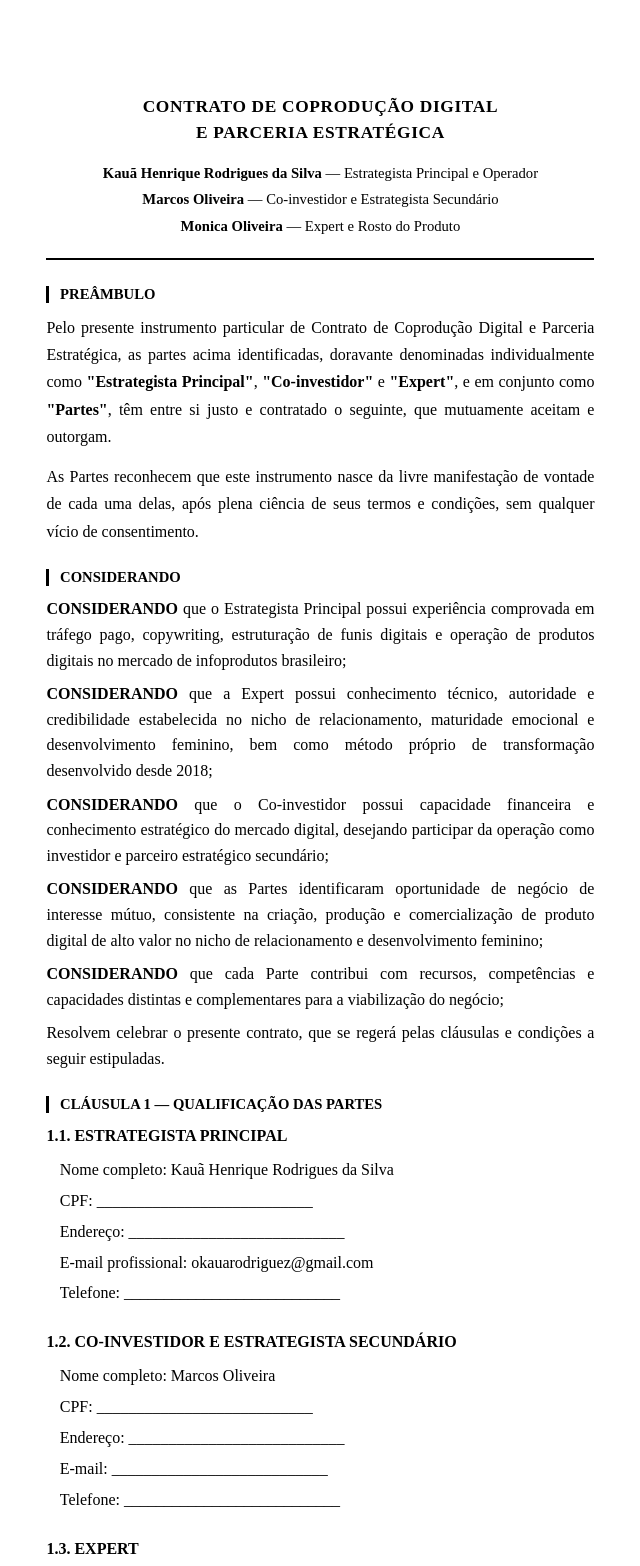
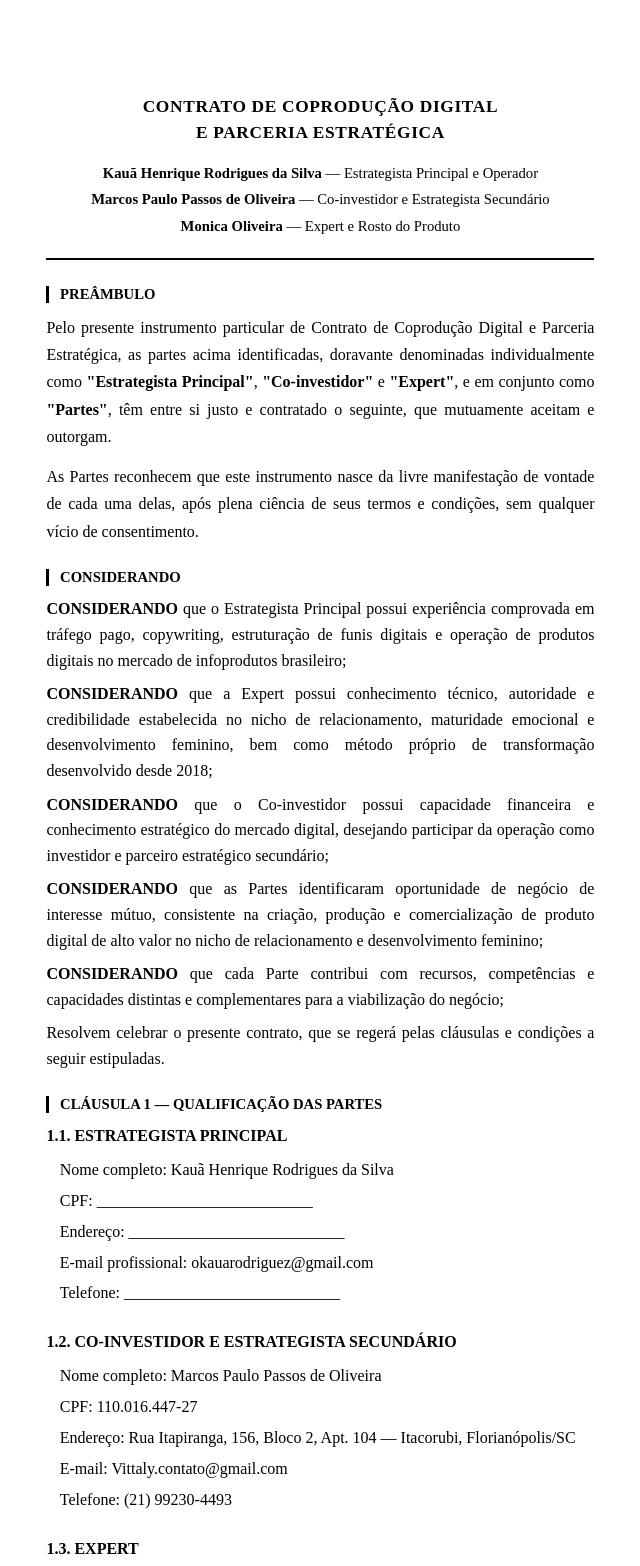
Before and after one commit to okauarodriguez-dotcom/grupoaura, a plain HTML site: page operacoes/contrato-coproducao-monica-oliveira.html in a window 1280 px wide. Shown: the top 1566 px of the page, without its empty margins (329-969 px from the left). Drawn offline with Linux system fonts and the light colour scheme; a web font is replaced by a local one.

Commit message:
auto: atualizacao do projeto 2026-05-02_1545

```diff
--- a/operacoes/contrato-coproducao-monica-oliveira.html
+++ b/operacoes/contrato-coproducao-monica-oliveira.html
@@ -217,7 +217,7 @@
     <h1>Contrato de Coprodução Digital<br>e Parceria Estratégica</h1>
     <div class="partes">
       <strong>Kauã Henrique Rodrigues da Silva</strong> — Estrategista Principal e Operador<br>
-      <strong>Marcos Oliveira</strong> — Co-investidor e Estrategista Secundário<br>
+      <strong>Marcos Paulo Passos de Oliveira</strong> — Co-investidor e Estrategista Secundário<br>
       <strong>Monica Oliveira</strong> — Expert e Rosto do Produto
     </div>
   </div>
@@ -254,11 +254,11 @@
 
   <br>
   <div class="item"><span class="num">1.2.</span> <strong>CO-INVESTIDOR E ESTRATEGISTA SECUNDÁRIO</strong></div>
-  <div class="qualificacao">Nome completo: Marcos Oliveira</div>
-  <div class="qualificacao">CPF: ___________________________</div>
-  <div class="qualificacao">Endereço: ___________________________</div>
-  <div class="qualificacao">E-mail: ___________________________</div>
-  <div class="qualificacao">Telefone: ___________________________</div>
+  <div class="qualificacao">Nome completo: Marcos Paulo Passos de Oliveira</div>
+  <div class="qualificacao">CPF: 110.016.447-27</div>
+  <div class="qualificacao">Endereço: Rua Itapiranga, 156, Bloco 2, Apt. 104 — Itacorubi, Florianópolis/SC</div>
+  <div class="qualificacao">E-mail: Vittaly.contato@gmail.com</div>
+  <div class="qualificacao">Telefone: (21) 99230-4493</div>
 
   <br>
   <div class="item"><span class="num">1.3.</span> <strong>EXPERT</strong></div>
@@ -315,7 +315,7 @@
   <div class="sub-item"><strong>i)</strong> Garantir a continuidade da entrega dos produtos já comercializados em caso de rescisão contratual de qualquer das Partes.</div>
 
   <!-- CLÁUSULA 5 -->
-  <div class="secao-titulo">Cláusula 5 — Atribuições e Inadimplência do Co-investidor (Marcos Oliveira)</div>
+  <div class="secao-titulo">Cláusula 5 — Atribuições e Inadimplência do Co-investidor (Marcos Paulo Passos de Oliveira)</div>
 
   <p><span class="num">5.1.</span> Compete ao Co-investidor:</p>
 
@@ -343,7 +343,7 @@
 
   <p><span class="num">6.2.</span> Os salários, honorários, encargos trabalhistas, previdenciários e quaisquer outros custos decorrentes dessas contratações são de responsabilidade exclusiva do Estrategista Principal e não serão deduzidos do lucro líquido distribuível, conforme previsto na Cláusula 11.3.</p>
 
-  <p><span class="num">6.3.</span> Monica Oliveira e Marcos Oliveira não possuem qualquer vínculo empregatício, societário ou de responsabilidade com os colaboradores contratados pelo Estrategista Principal, sendo expressamente vedada qualquer reclamação trabalhista ou previdenciária em face das demais Partes decorrente dessas contratações.</p>
+  <p><span class="num">6.3.</span> Monica Oliveira e Marcos Paulo Passos de Oliveira não possuem qualquer vínculo empregatício, societário ou de responsabilidade com os colaboradores contratados pelo Estrategista Principal, sendo expressamente vedada qualquer reclamação trabalhista ou previdenciária em face das demais Partes decorrente dessas contratações.</p>
 
   <p><span class="num">6.4.</span> Caso as Partes venham a acordar, em instrumento escrito separado, a contratação de pessoal custeada em conjunto, os respectivos custos poderão ser incluídos nas deduções previstas na Cláusula 11.2, mediante formalização prévia por todas as Partes.</p>
 
@@ -380,7 +380,7 @@
   <!-- CLÁUSULA 9 -->
   <div class="secao-titulo">Cláusula 9 — Sigilo e Confidencialidade</div>
 
-  <p><span class="num">9.1.</span> Monica Oliveira e Marcos Oliveira obrigam-se, de forma solidária e independente entre si, a:</p>
+  <p><span class="num">9.1.</span> Monica Oliveira e Marcos Paulo Passos de Oliveira obrigam-se, de forma solidária e independente entre si, a:</p>
 
   <div class="sub-item"><strong>a)</strong> Não revelar, divulgar ou compartilhar, por qualquer meio, a terceiros: estratégia da operação, estrutura do funil, mecanismo do produto, roteiros de copy, scripts de VSL, dados de performance (faturamento, ROAS, CPA, CPM, volumes de venda) ou qualquer informação operacional da parceria;</div>
   <div class="sub-item"><strong>b)</strong> Não divulgar os termos deste contrato, incluindo percentuais de remuneração de qualquer das Partes, sem autorização expressa e escrita do Estrategista Principal;</div>
@@ -407,7 +407,7 @@
 
   <p><span class="num">10.3.</span> Atendimentos clínicos psicanalíticos individuais e atividades de conteúdo orgânico nas redes sociais não são afetados pela restrição do item 10.2, desde que não envolvam operação de tráfego pago com terceiros.</p>
 
-  <p><span class="num">10.4.</span> O Co-investidor Marcos Oliveira não poderá, durante a vigência deste contrato, co-investir, financiar ou participar de operações concorrentes no nicho de relacionamento, maturidade emocional ou desenvolvimento feminino.</p>
+  <p><span class="num">10.4.</span> O Co-investidor Marcos Paulo Passos de Oliveira não poderá, durante a vigência deste contrato, co-investir, financiar ou participar de operações concorrentes no nicho de relacionamento, maturidade emocional ou desenvolvimento feminino.</p>
 
   <!-- CLÁUSULA 11 -->
   <div class="secao-titulo">Cláusula 11 — Remuneração e Forma de Pagamento</div>
@@ -429,7 +429,7 @@
       <td style="text-align:center;">25%</td>
     </tr>
     <tr>
-      <td>Marcos Oliveira — Co-investidor</td>
+      <td>Marcos Paulo Passos de Oliveira — Co-investidor</td>
       <td style="text-align:center;">25%</td>
     </tr>
   </table>
@@ -455,7 +455,7 @@
 
   <p><span class="num">11.5.</span> <strong>Pagamento ao Co-investidor</strong></p>
   <div class="sub-item"><strong>a)</strong> Frequência: mensal, referente ao mês anterior já encerrado, com repasse até o dia <strong>15 (quinze)</strong> do mês subsequente ao período de apuração;</div>
-  <div class="sub-item"><strong>b)</strong> Forma: transferência bancária (TED/PIX) para conta bancária de titularidade de Marcos Oliveira, a ser por ele indicada e acordada entre as Partes no início da operação;</div>
+  <div class="sub-item"><strong>b)</strong> Forma: transferência bancária (TED/PIX) para conta bancária de titularidade de Marcos Paulo Passos de Oliveira, a ser por ele indicada e acordada entre as Partes no início da operação;</div>
   <div class="sub-item"><strong>c)</strong> Moeda: Real Brasileiro (R$).</div>
 
   <p><span class="num">11.6.</span> O Estrategista Principal poderá reter parte do lucro líquido como reserva operacional, desde que devidamente comunicado às demais Partes no relatório mensal, não podendo tal retenção superar <strong>20% (vinte por cento)</strong> do lucro líquido apurado em cada período.</p>
@@ -472,7 +472,7 @@
   <div class="sub-item"><strong>e)</strong> Principais métricas de campanha (faturamento por produto, ROAS, volume de vendas);</div>
   <div class="sub-item"><strong>f)</strong> Resumo operacional (novos criativos testados, campanhas pausadas, escalas realizadas).</div>
 
-  <p><span class="num">12.2.</span> Monica Oliveira e Marcos Oliveira poderão solicitar acesso de leitura ao painel da plataforma de vendas, com visualização limitada ao faturamento e volume de vendas, sem acesso a dados de clientes ou configurações do sistema.</p>
+  <p><span class="num">12.2.</span> Monica Oliveira e Marcos Paulo Passos de Oliveira poderão solicitar acesso de leitura ao painel da plataforma de vendas, com visualização limitada ao faturamento e volume de vendas, sem acesso a dados de clientes ou configurações do sistema.</p>
 
   <p><span class="num">12.3.</span> Em caso de questionamento sobre os valores apurados, qualquer Parte poderá solicitar auditoria dos relatórios mediante comunicação escrita, devendo o Estrategista Principal apresentar os comprovantes em até <strong>10 (dez) dias úteis</strong>.</p>
 
@@ -487,7 +487,7 @@
   <div class="sub-item"><strong>c)</strong> Não poderá levar, transferir, comercializar ou compartilhar a base de alunos, lista de leads, dados de clientes ou qualquer dado gerado pela operação;</div>
   <div class="sub-item"><strong>d)</strong> Deverá cumprir aviso prévio mínimo de <strong>60 (sessenta) dias</strong>, mantendo integralmente suas entregas durante esse período.</div>
 
-  <p><span class="num">13.3.</span> <strong>Marcos Oliveira:</strong></p>
+  <p><span class="num">13.3.</span> <strong>Marcos Paulo Passos de Oliveira:</strong></p>
   <div class="sub-item"><strong>a)</strong> Não poderá investir, co-financiar ou participar de operações concorrentes no mesmo nicho pelo prazo de 12 meses;</div>
   <div class="sub-item"><strong>b)</strong> Não poderá utilizar informações estratégicas, dados de mercado, dados de performance ou ativos da operação em benefício próprio ou de terceiros;</div>
   <div class="sub-item"><strong>c)</strong> Não poderá levar, transferir ou comercializar a base de alunos, lista de leads ou dados de clientes;</div>
```
Also changed, not shown: 1 other file.
